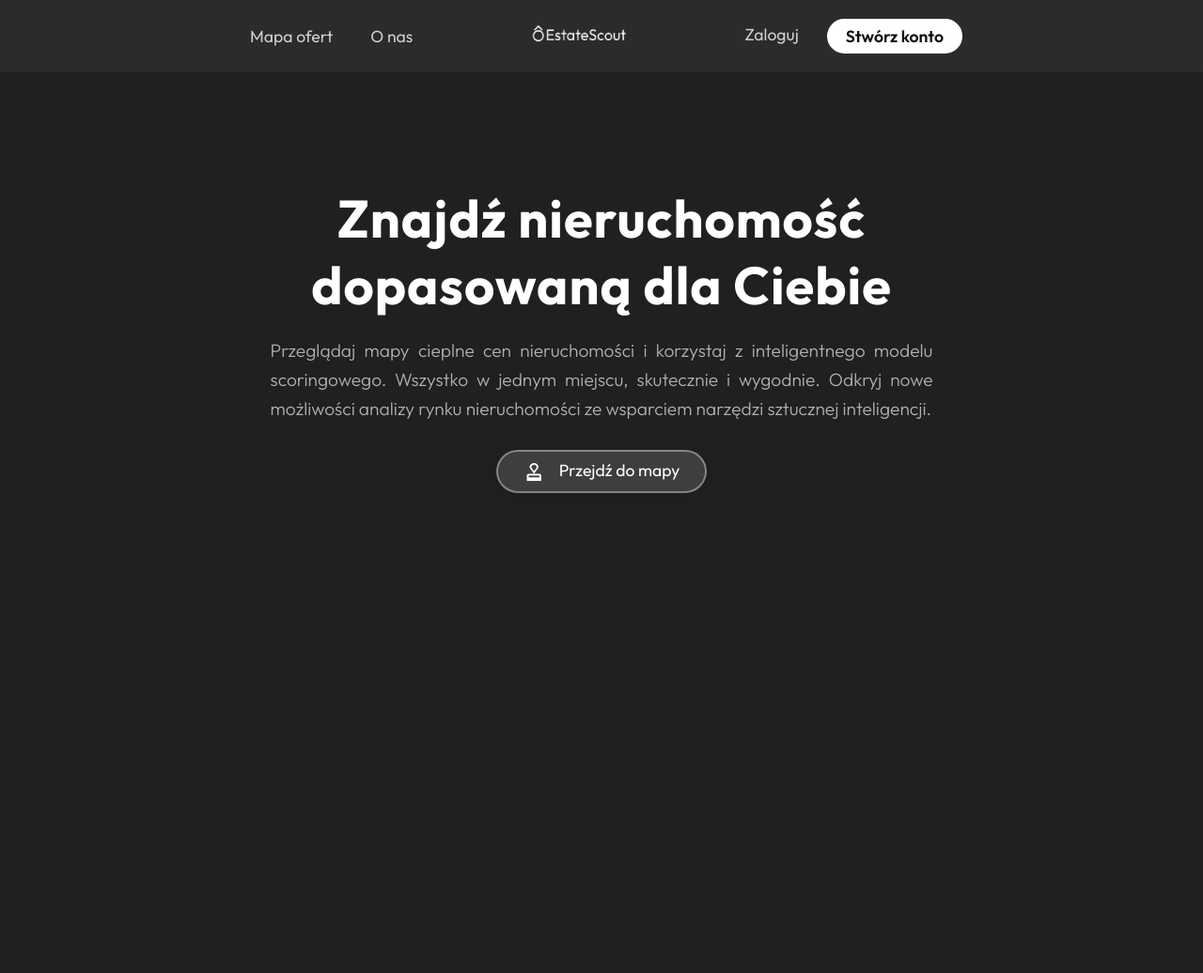
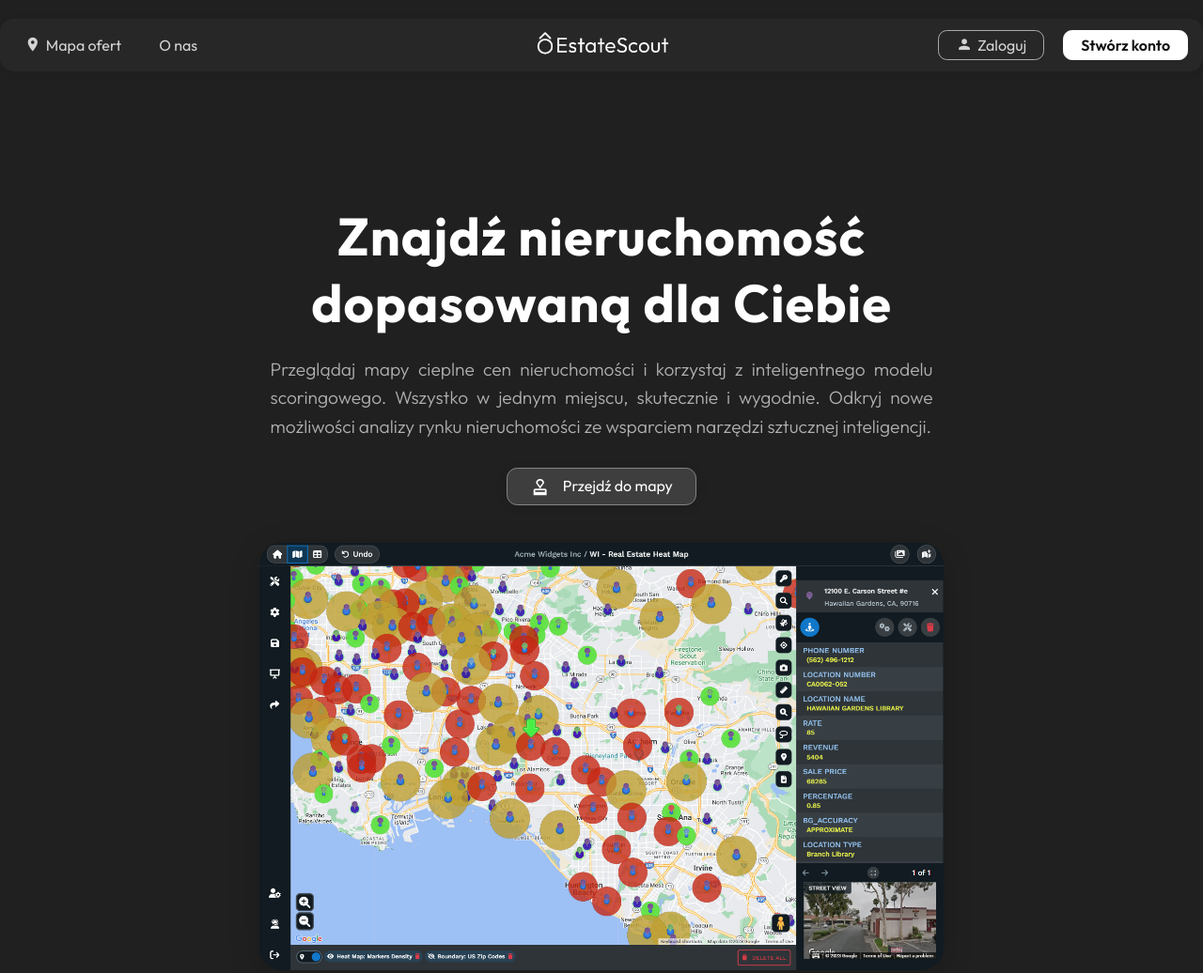
Before and after one commit to DexuCom/Real-Estate-Market-Analysis-Application, a plain HTML site: page Frontend/index.html in a window 1280 px wide. Shown: the whole page at 94% size. Before the commit the page ends 800 px from the top, so only its background shows below. Drawn offline with Linux system fonts and the light colour scheme; a web font is replaced by a local one.

Commit message:
Main page update

```diff
--- a/Frontend/index.html
+++ b/Frontend/index.html
@@ -4,23 +4,32 @@
 <head>
     <meta charset="UTF-8">
     <meta name="viewport" content="width=device-width, initial-scale=1.0">
-    <title>Strona Startowa</title>
+    <title>EstateScout </title>
+    <link rel="icon" type="image/png" href="icon.png">
     <link rel="stylesheet" href="styles.css">
     <link rel="stylesheet" href="https://fonts.googleapis.com/icon?family=Material+Icons">
 </head>
 
 <body>
     <div class="header">
+        <div class="menu-bg header-nav">
             <div class="left-nav">
-            <a href="#">Mapa ofert</a>
+                <a href="#">
+                    <span class="material-icons">location_on</span>
+                    <span>Mapa ofert</span>
+                </a>
                 <a href="#">O nas</a>
             </div>
             <div class="logo-container">
                 <img src="logo.png" alt="Logo Twojej Firmy" class="logo">
             </div>
             <div class="right-nav">
-            <a href="#">Zaloguj</a>
+                <a href="#">
+                    <span class="material-icons">person</span>
+                    <span>Zaloguj</span>
+                </a>
                 <a href="#">Stwórz konto</a>
+            </div>
         </div>
     </div>
     <div class="content">
@@ -28,13 +37,18 @@
             <div class="hero-title">Znajdź nieruchomość <br>dopasowaną dla Ciebie</div>
             <div class="hero-desc">
                 Przeglądaj mapy cieplne cen nieruchomości i korzystaj z inteligentnego modelu scoringowego. Wszystko w
-                jednym miejscu, skutecznie i wygodnie. Odkryj nowe możliwości analizy rynku nieruchomości ze wsparciem narzędzi sztucznej inteligencji.
+                jednym miejscu, skutecznie i wygodnie. Odkryj nowe możliwości analizy rynku nieruchomości ze wsparciem
+                narzędzi sztucznej inteligencji.
             </div>
 
             <a href="#" class="hero-btn">
-                <span class="material-icons" style="vertical-align: middle; font-size: 1.3em; margin-right: 0.5em;">approval</span>
+                <span class="material-icons"
+                    style="vertical-align: middle; font-size: 1.3em; margin-right: 0.5em;">approval</span>
                 Przejdź do mapy
             </a>
+            <div class="hero-image-container">
+                <img src="heatmap.png" alt="Mapa nieruchomości" class="hero-image">
+            </div>
         </div>
     </div>
 </body>
--- a/Frontend/styles.css
+++ b/Frontend/styles.css
@@ -1,4 +1,8 @@
 @import url('https://fonts.googleapis.com/css2?family=Outfit:wght@100..900&family=Parkinsans:wght@300..800&family=Roboto:ital,wght@0,100;0,300;0,400;0,500;0,700;0,900;1,100;1,300;1,400;1,500;1,700;1,900&display=swap');
+
+html {
+    font-size: 16px;
+}
 
 body {
     margin: 0;
@@ -10,47 +14,69 @@
     background-repeat: no-repeat;
     background-attachment: fixed;
     color: #fff;
-    font-size: 1.1rem;
+    font-size: 1.0rem;
 }
 
 .header {
     display: flex;
-    justify-content: space-between;
+    justify-content: center;
     align-items: center;
-    padding: 20px 20%;
+    padding: 1.25rem 0;
     box-sizing: border-box;
     width: 100%;
-    background: rgba(252, 252, 252, 0.05);
+    background: none;
     position: relative;
     z-index: 10;
     backdrop-filter: blur(2px);
 }
 
+.menu-bg.header-nav {
+    display: flex;
+    align-items: center;
+    justify-content: space-between;
+    gap: 2.5rem;
+    width: 100%;
+    max-width: 1400px;
+    background: rgba(255, 255, 255, 0.03);
+    border-radius: 0.9rem;
+    padding: 0.6rem 1.0rem;
+    box-shadow: 0 0.1rem 1.2rem 0 rgba(0, 0, 0, 0.02);
+}
+
 .logo-container {
     flex-grow: 1;
     text-align: center;
+    margin-left: 4.0rem;
 }
 
 .logo {
-    max-width: 8vw;
+    max-width: 9rem;
     height: auto;
     display: inline-block;
     filter: invert(1);
+    transition: filter 0.3s, transform 0.3s;
+}
+
+.logo:hover {
+    filter: invert(0.85);
+    transform: scale(1.06);
 }
 
 .left-nav,
 .right-nav {
     display: flex;
-    gap: 20px;
+    gap: 1.25rem;
 }
 
 .left-nav a,
 .right-nav a {
     text-decoration: none;
-    color: #cecece;
-    padding: 5px 10px;
-    border-radius: 5px;
+    color: #d4d4d4;
+    padding: 0.3125rem 0.625rem;
+    border-radius: 0.3125rem;
     transition: background-color 0.3s ease;
+    display: flex;
+    align-items: center;
 }
 
 .left-nav a:hover,
@@ -58,18 +84,35 @@
     background-color: rgba(255, 255, 255, 0.5);
 }
 
+.right-nav .material-icons {
+    font-size: 1.1em;
+    margin-right: 0.3em;
+    vertical-align: middle;
+}
+
+.left-nav a {
+    display: flex;
+    align-items: center;
+}
+
+.left-nav .material-icons {
+    font-size: 1.1em;
+    margin-right: 0.3em;
+    vertical-align: middle;
+}
+
 .content {
-    margin: 20px 20%;
-    padding: 20px;
+    margin: 1.25rem 20%;
+    padding: 1.25rem;
 }
 
 .right-nav a:last-child {
     background: #fff;
     color: #111 !important;
-    border-radius: 50px;
-    padding: 5px 18px;
+    border-radius: 0.6rem;
+    padding: 0.3125rem 1.125rem;
     font-weight: 600;
-    border: 2px solid #fff;
+    border: 0.1rem solid #fff;
     transition: background 0.3s, color 0.3s;
 }
 
@@ -77,6 +120,31 @@
     background: #eee;
     color: #111;
     border-color: #eee;
+}
+
+.right-nav a:nth-child(1) {
+    border: 0.01rem solid #aaa;
+    border-radius: 0.6rem;
+    background: transparent;
+    color: #d4d4d4;
+    padding: 0.3125rem 1.125rem;
+    transition: border-color 0.3s, background 0.3s, color 0.3s;
+}
+
+.right-nav a:nth-child(1):hover {
+    border-color: #fff;
+    background: rgba(255, 255, 255, 0.07);
+    color: #fff;
+}
+
+.menu-bg {
+    display: flex;
+    align-items: center;
+    gap: 1.25rem;
+    background: rgba(255, 255, 255, 0.07);
+    border-radius: 1.2rem;
+    padding: 0.4rem 1.5rem;
+    box-shadow: 0 0.1rem 1.2rem 0 rgba(0, 0, 0, 0.07);
 }
 
 .hero-section {
@@ -89,14 +157,14 @@
     font-size: 3.5rem;
     font-weight: 700;
     margin-bottom: 1.5vw;
-    letter-spacing: 1px;
+    letter-spacing: 0.0625rem;
 }
 
 .hero-desc {
     color: #b0b0b0;
     font-size: 1.2rem;
     font-weight: 300;
-    max-width: 705px;
+    max-width: 44.0625rem;
     margin: 0 auto;
     line-height: 1.6;
     text-align: justify;
@@ -109,11 +177,11 @@
     background: rgba(92, 92, 92, 0.5);
     color: #fff;
     font-family: 'Outfit', Arial, sans-serif;
-    font-size: 1.1rem;
+    font-size: 1.0rem;
     font-weight: 400;
-    border: 2px solid #858585;
-    border-radius: 50px;
-    box-shadow: 0 2px 12px 0 rgba(0, 0, 0, 0.10);
+    border: 0.1rem solid #858585;
+    border-radius: 0.7rem;
+    box-shadow: 0 0.125rem 0.75rem 0 rgba(0, 0, 0, 0.10);
     text-decoration: none;
     transition: background 0.2s, color 0.2s, box-shadow 0.2s, border-color 0.2s;
     cursor: pointer;
@@ -123,5 +191,20 @@
     background: rgba(180, 180, 180, 0.3);
     color: #fff;
     border-color: #fff;
-    box-shadow: 0 4px 18px 0 rgba(0, 0, 0, 0.13);
+    box-shadow: 0 0.25rem 1.125rem 0 rgba(0, 0, 0, 0.13);
 }
+
+.hero-image-container {
+    margin-top: 2.5rem;
+    display: flex;
+    justify-content: center;
+}
+
+.hero-image {
+    width: 100%;
+    max-width: 400rem;
+    height: auto;
+    border-radius: 1.5rem;
+    box-shadow: 0 0.5rem 2rem rgba(0, 0, 0, 0.18);
+    object-fit: cover;
+}
```
Also changed, not shown: Frontend/heatmap.png (added), Frontend/icon.png (added), 1 other file. Lines whose indentation alone changed are shown as unchanged.
